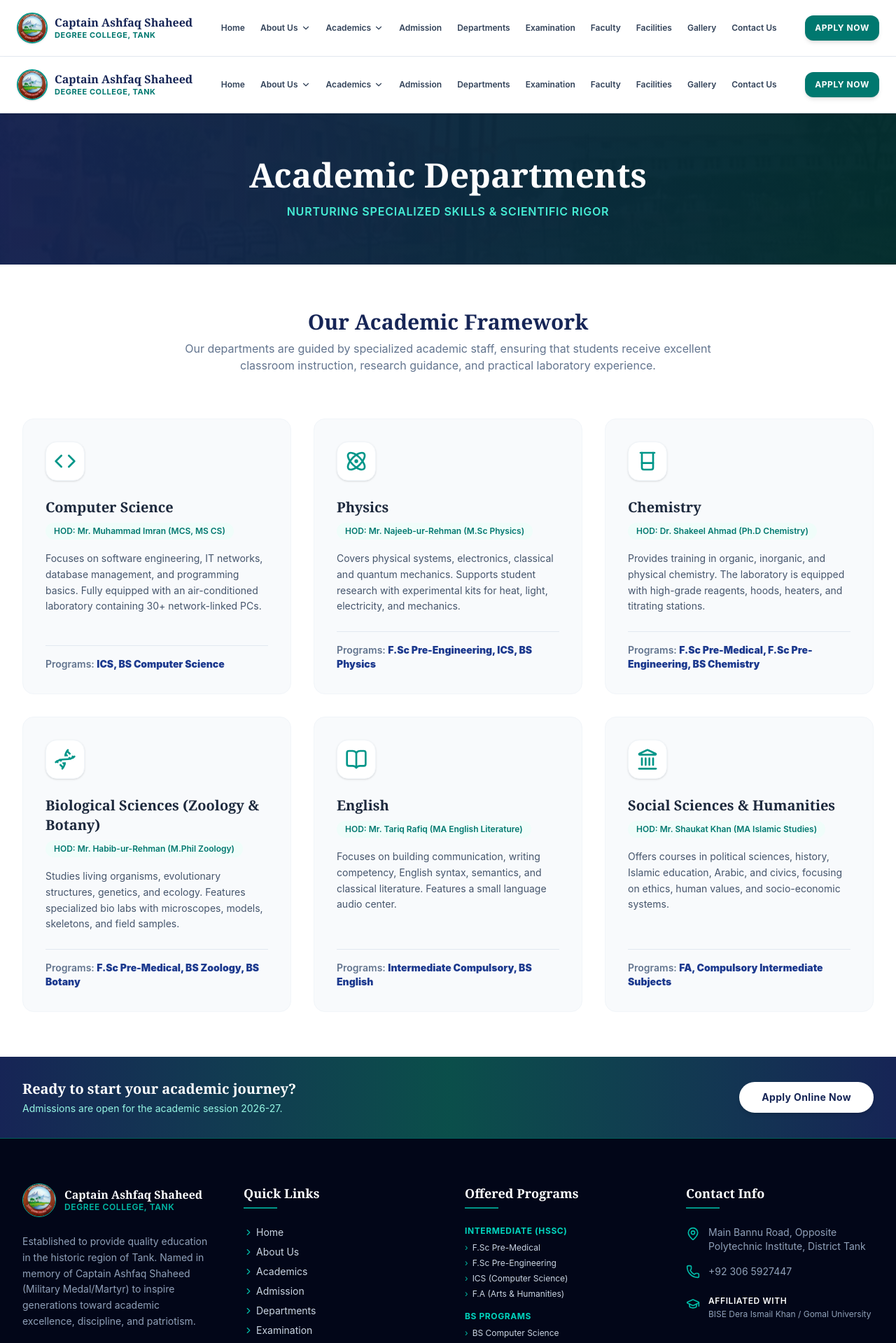
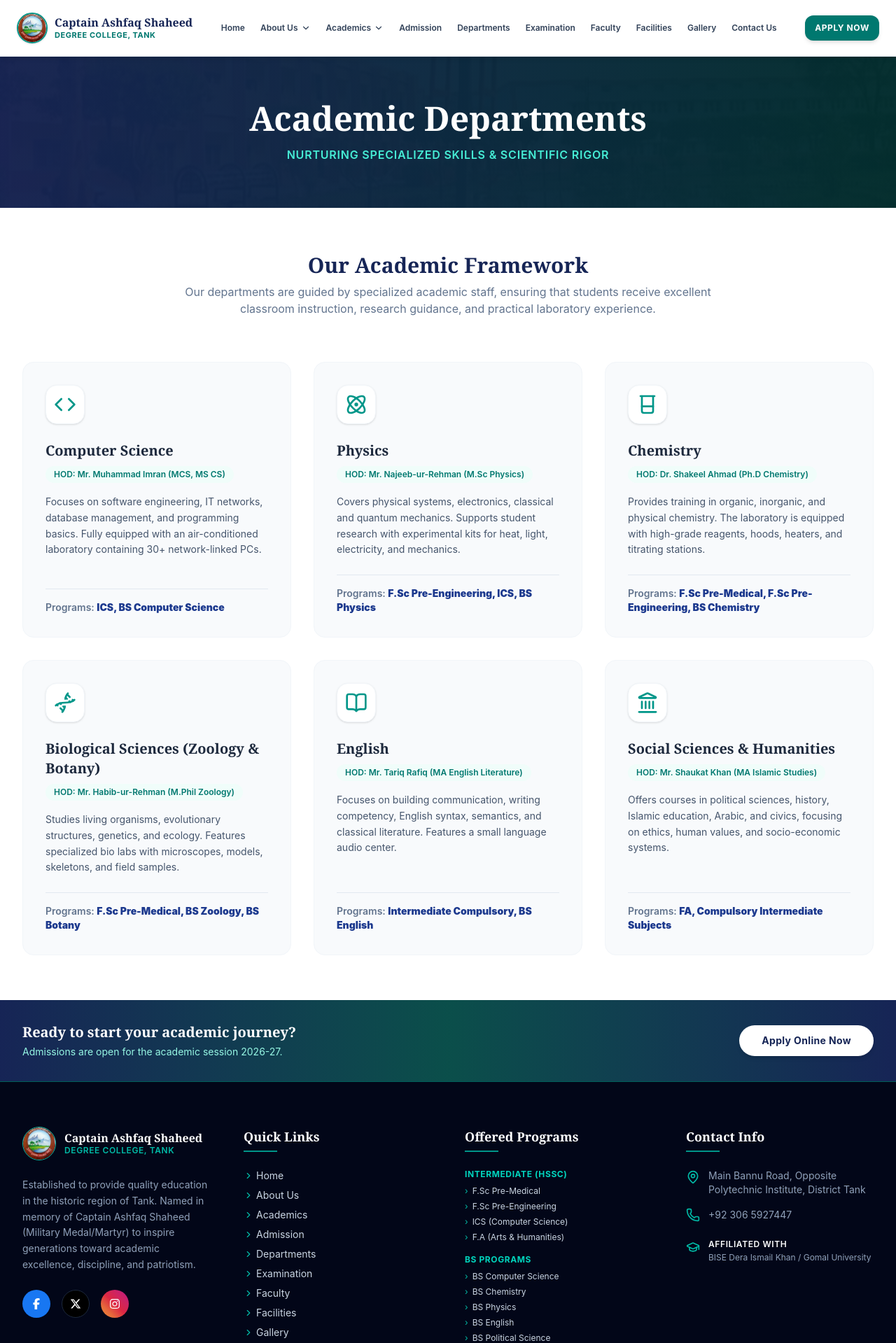
Before and after one commit to tanveermedaveer-jpg/gdc-tank-website, a React (Vite) app: page /departments in a window 1280 px wide. Shown: the top 1919 px of the page at 70% size. Built offline with nearby package versions, Linux system fonts and the light colour scheme.

Commit message:
Update Departments.jsx

```diff
--- a/src/pages/Departments.jsx
+++ b/src/pages/Departments.jsx
@@ -1,8 +1,6 @@
 import { Code, Atom, Beaker, Landmark, BookOpen, Dna } from 'lucide-react';
 import campusImg from '../assets/campus.png';
 import { useLanguage } from '../context/LanguageContext';
-import Navbar from '../components/Navbar.jsx';
-import Footer from '../components/Footer.jsx';
 
 export default function Departments() {
   const { t } = useLanguage();
@@ -14,7 +12,7 @@ export default function Departments() {
       name: isUrdu ? 'کمپیوٹر سائنس' : 'Computer Science',
       hod: isUrdu ? 'جناب محمد عمران (MCS, MS CS)' : 'Mr. Muhammad Imran (MCS, MS CS)',
       desc: isUrdu
-        ? 'سافٹ ویئر انجینئرنگ، آئی ٹی نیٹ ورکنگ، ڈیٹا بیس مینجमेंट، اور پروگرامنگ کے بنیادی اصولوں پر توجہ مرکوز کرتا ہے۔ یہ شعبہ 30 سے زائد کمپیوٹرز پر مشتمل لیبارٹری سے لیس ہے۔'
+        ? 'سافٹ ویئر انجینئرنگ، آئی ٹی نیٹ ورکنگ، ڈیٹا بیس مینجمنٹ، اور پروگرامنگ کے بنیادی اصولوں پر توجہ مرکوز کرتا ہے۔ یہ شعبہ 30 سے زائد کمپیوٹرز پر مشتمل لیبارٹری سے لیس ہے۔'
         : 'Focuses on software engineering, IT networks, database management, and programming basics. Fully equipped with an air-conditioned laboratory containing 30+ network-linked PCs.',
       degree: isUrdu ? 'ICS، بی ایس کمپیوٹر سائنس' : 'ICS, BS Computer Science'
     },
@@ -67,8 +65,6 @@ export default function Departments() {
 
   return (
     <div className="flex flex-col min-h-screen">
-      <Navbar />
-
       <div className="flex-grow">
         {/* Banner */}
         <section className="bg-slate-900 text-white py-16 relative">
@@ -124,8 +120,6 @@ export default function Departments() {
           </div>
         </section>
       </div>
-
-      <Footer />
     </div>
   );
 }
```
